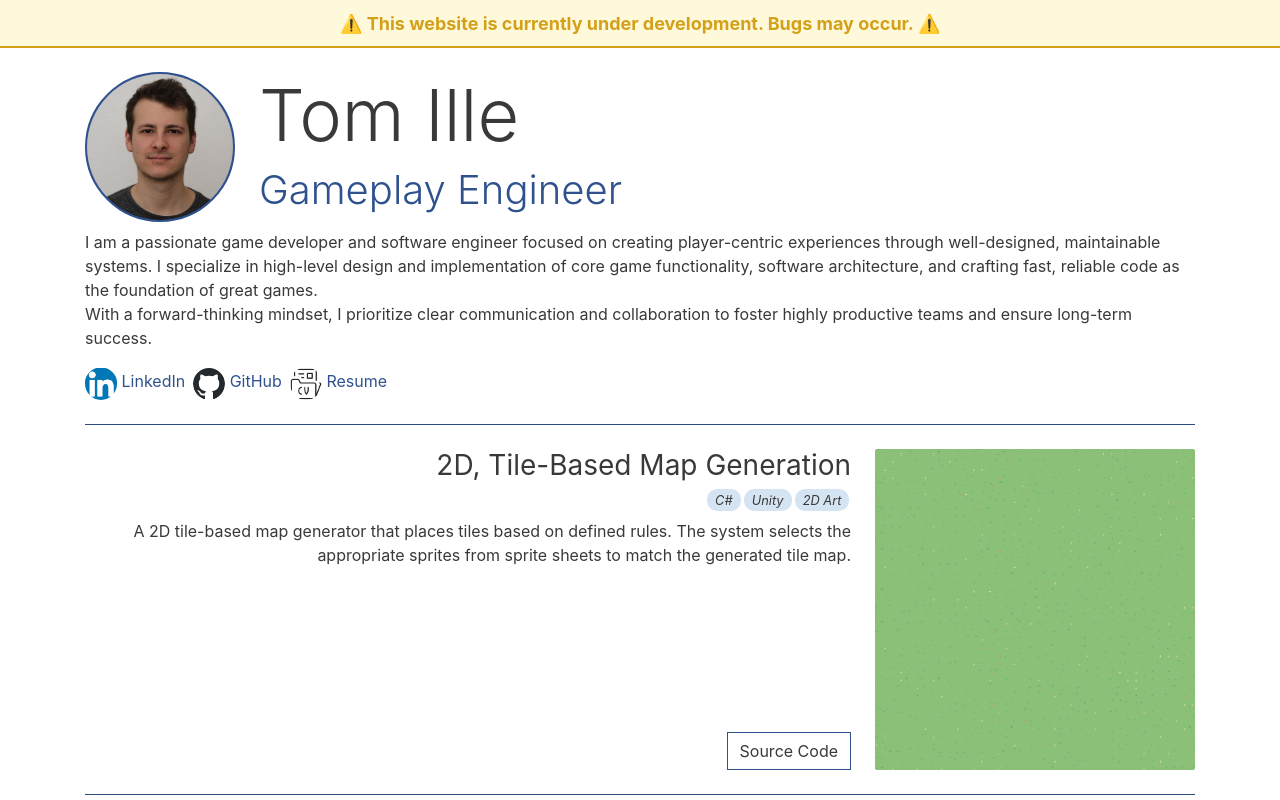
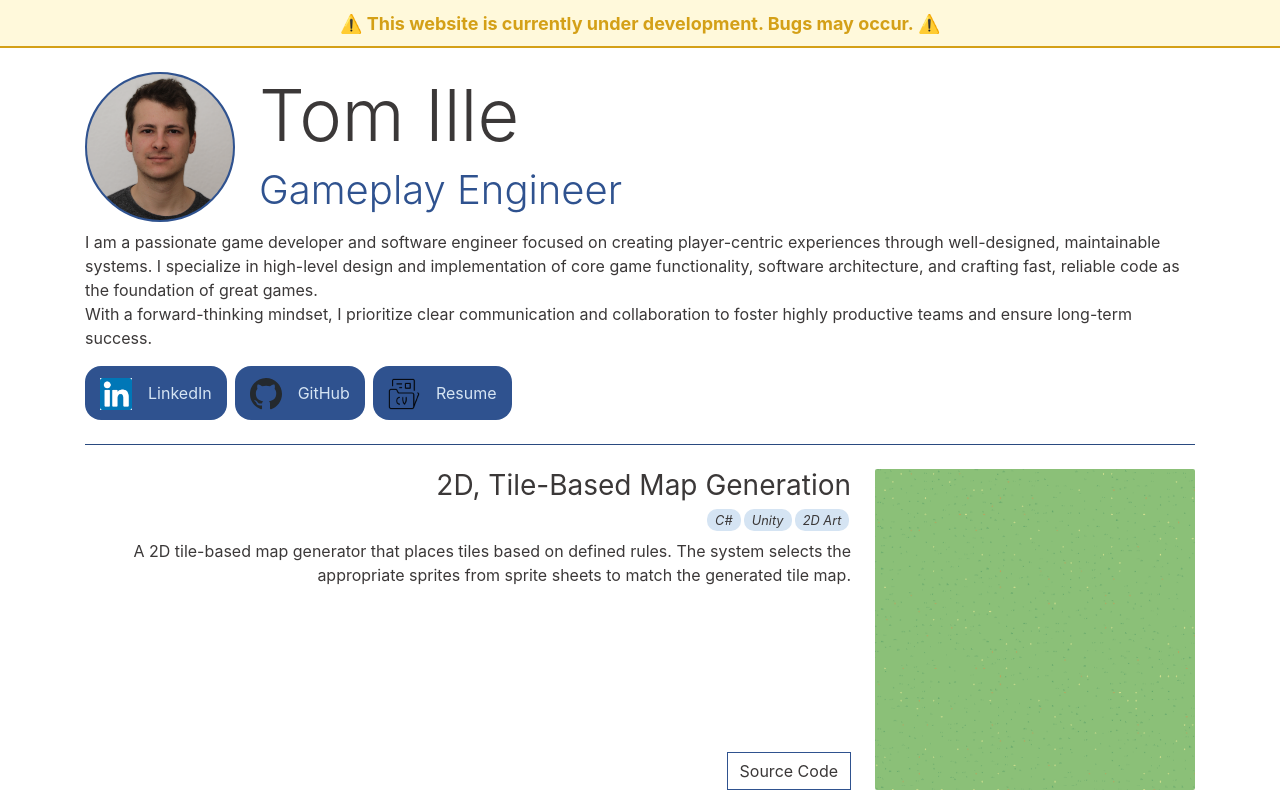
Before and after one commit to JamesTheButler/Portfolio, a plain HTML site: page index.html in a window 1280 px wide. Shown: the top 800 px of the page. Drawn offline with nearby package versions, Linux system fonts and the light colour scheme.

Commit message:
style social hyperlinks

```diff
--- a/css/portfolio.css
+++ b/css/portfolio.css
@@ -178,6 +178,19 @@ il.skill-item {
   background-color: var(--highlight-color-light);
 }
 
+a#socials-hyperlink
+{
+  gap: 1em;
+  display: inline-flex;
+  align-items: center;
+  text-decoration: none;
+  background-color: var(--highlight-color);
+  color: var(--highlight-color-light);
+  padding: 10px 15px;
+  border-radius: 16px;
+  transition: background-color 0.3s;
+}
+
 
 /* center about me section */
 @media all and (max-width: 768px) {
--- a/index.html
+++ b/index.html
@@ -101,7 +101,8 @@
 
 <template id="template-socials-link">
     <a id="socials-hyperlink" class="media-link" target="_blank" rel="noopener noreferrer" href="">
-        <img id="socials-icon" class="media-icon round" src="">
+        <img id="socials-icon" class="media-icon" src="">
+        <span id="socials-text"></span>
     </a>
 </template>
 
--- a/scripts/home.js
+++ b/scripts/home.js
@@ -47,10 +47,9 @@ async function SetUpSocials()
   {
     const template = document.getElementById("template-socials-link");
     let socialLink = template.content.cloneNode(true);
-    let hyperlink = socialLink.querySelector("a#socials-hyperlink");
-    hyperlink.href = socialInfo.url;
-    hyperlink.innerHTML += socialInfo.title;
+    socialLink.querySelector("a#socials-hyperlink").href = socialInfo.url;
     socialLink.querySelector("img#socials-icon").src = "media/" + socialInfo.icon;
-
+    socialLink.querySelector("span#socials-text").innerHTML = socialInfo.title;
+    // add the clone to the doc
     document.getElementById("media-links").appendChild(socialLink);
   }
```
